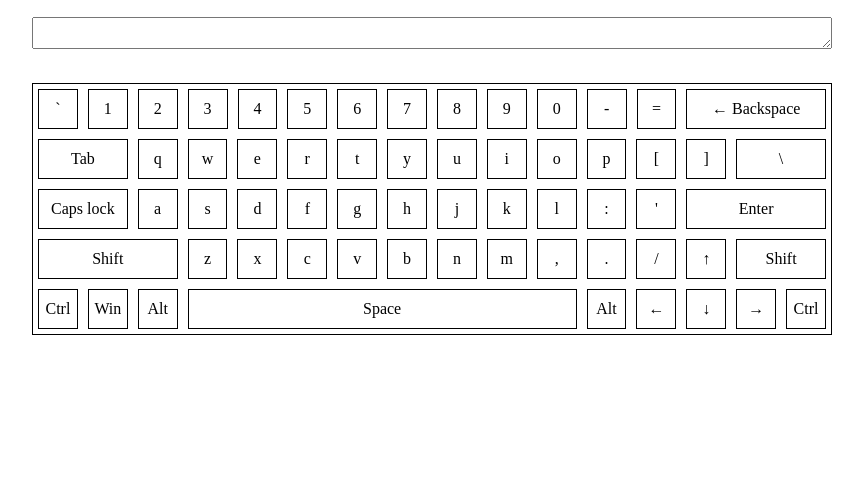
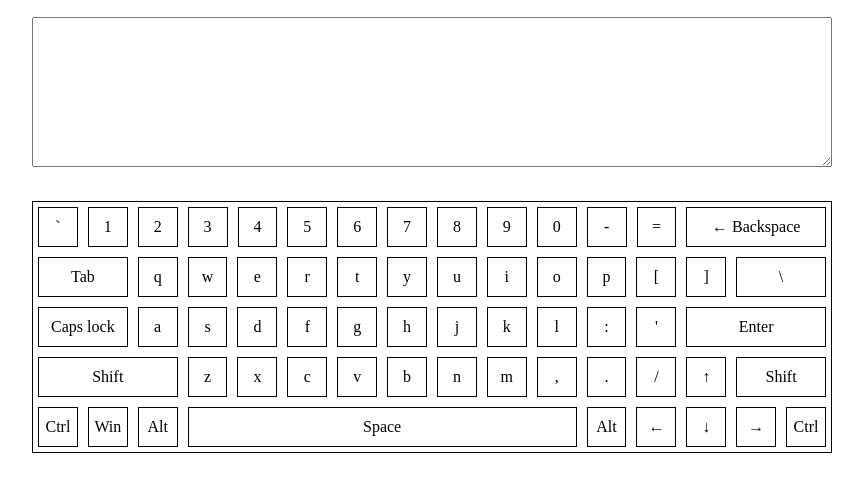
Before and after one commit to nofishtou/virtual-keyboard, a plain HTML site: page index.html in a window 1280 px wide. Shown: the part 108-600 px from the top of the page, without its empty margins (208-1071 px from the left). Drawn offline with Linux system fonts and the light colour scheme.

Commit message:
fix: textarea fix

```diff
--- a/css/style.css
+++ b/css/style.css
@@ -9,18 +9,15 @@
   margin: 50px auto;
   text-align: center;
 }
+
 p{
   margin-bottom: 20px;
-}
-
-textarea {
-  width: 100%;
-  margin-bottom: 30px;
 }
 
 .textarea {
   width: 100%;
   margin-bottom: 30px;
+  height: 150px;
 }
 
 .row {
--- a/js/app.js
+++ b/js/app.js
@@ -50,7 +50,7 @@ export default class App {
         }
       }
 
-      // after changing of language make changing keys selected
+      //after changing of language make changing keys selected
       if (e.getModifierState('Control')) {
         if (e.code === 'ControlLeft') {
           this.whichCtrlIsOn = 'ControlLeft';
@@ -61,8 +61,8 @@ export default class App {
         this.addActiveStatus(this.whichCtrlIsOn);
       }
 
-      // remove blinking of keyboard
-      if (!e.repeat) {
+      // remove flickering of keyboard
+      if (!e.repeat){
         if (e.code === 'CapsLock') {
           if (this.isCapsOn) {
             this.isCapsOn = false;
@@ -111,7 +111,7 @@ export default class App {
         } else {
           this.changeKeys('upper-case');
           this.isCapsOn = true;
-          this.addActiveStatus('CapsLock');
+          this.addActiveStatus('CapsLock')
         }
       }
 
```
